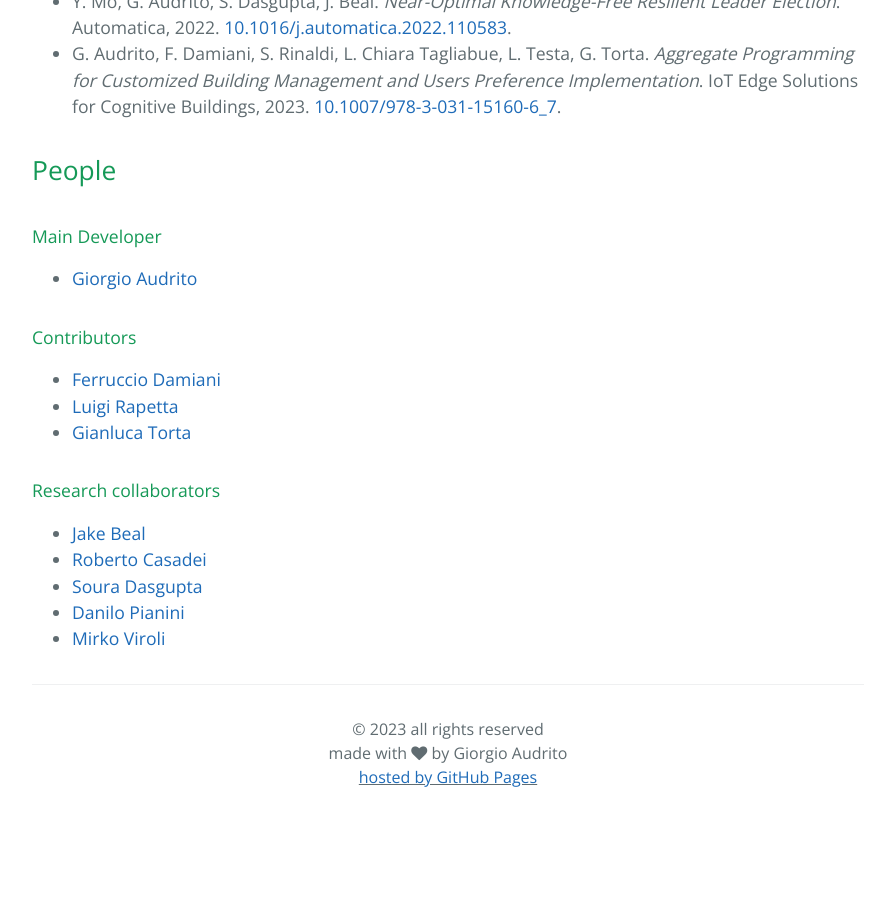
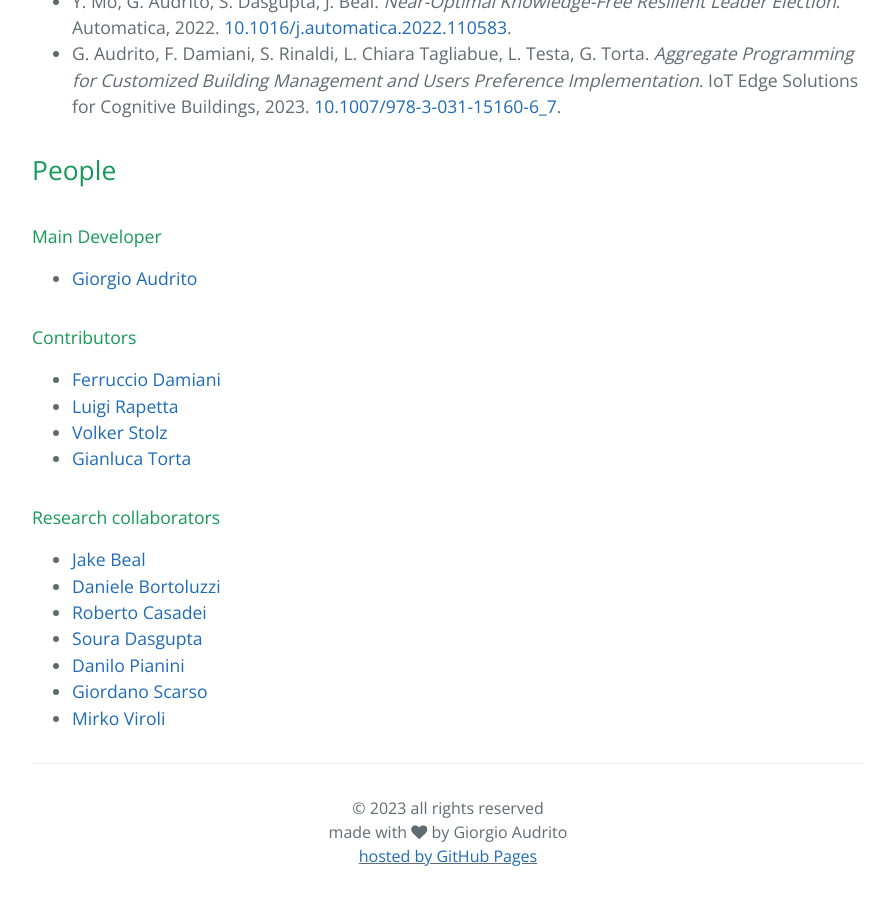
Before and after one commit to fcpp/fcpp.github.io, a Jekyll site: the page built from references.md, in a window 1280 px wide and 900 px high, scrolled down 2041 px. Shown: the whole window, without its empty margins (192-1087 px from the left). Built offline with Jekyll 4.4.1, drawn with Linux system fonts in a browser that asks for light colours; nearby versions of some CDN libraries; before the commit the page ends 2862 px from its top, so only the background shows below that.

Commit message:
added collaborators

```diff
--- a/references.md
+++ b/references.md
@@ -70,12 +70,15 @@ Systems, 2022.
 
 - [Ferruccio Damiani](http://www.di.unito.it/~damiani)
 - [Luigi Rapetta](https://github.com/rapfamily4)
+- [Volker Stolz](https://selabhvl.github.io/vsto)
 - [Gianluca Torta](http://www.di.unito.it/~torta)
 
 #### Research collaborators
 
 - [Jake Beal](https://jakebeal.github.io)
+- [Daniele Bortoluzzi](https://www.linkedin.com/in/daniele-bortoluzzi-7a704363)
 - [Roberto Casadei](https://robertocasadei.github.io)
 - [Soura Dasgupta](https://engineering.uiowa.edu/people/soura-dasgupta)
 - [Danilo Pianini](http://www.danilopianini.org)
+- [Giordano Scarso](https://www.linkedin.com/in/giordano-scarso-44492b252)
 - [Mirko Viroli](https://apice.unibo.it/xwiki/bin/view/MirkoViroli)
```
